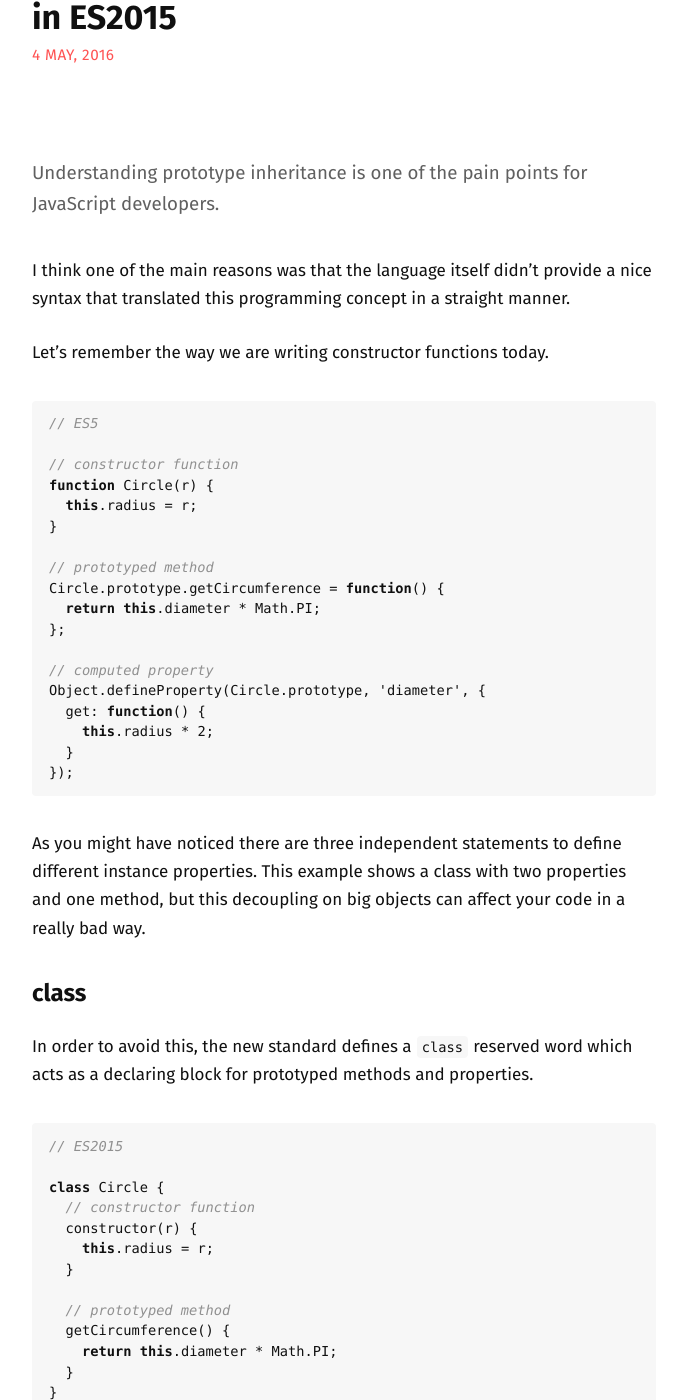
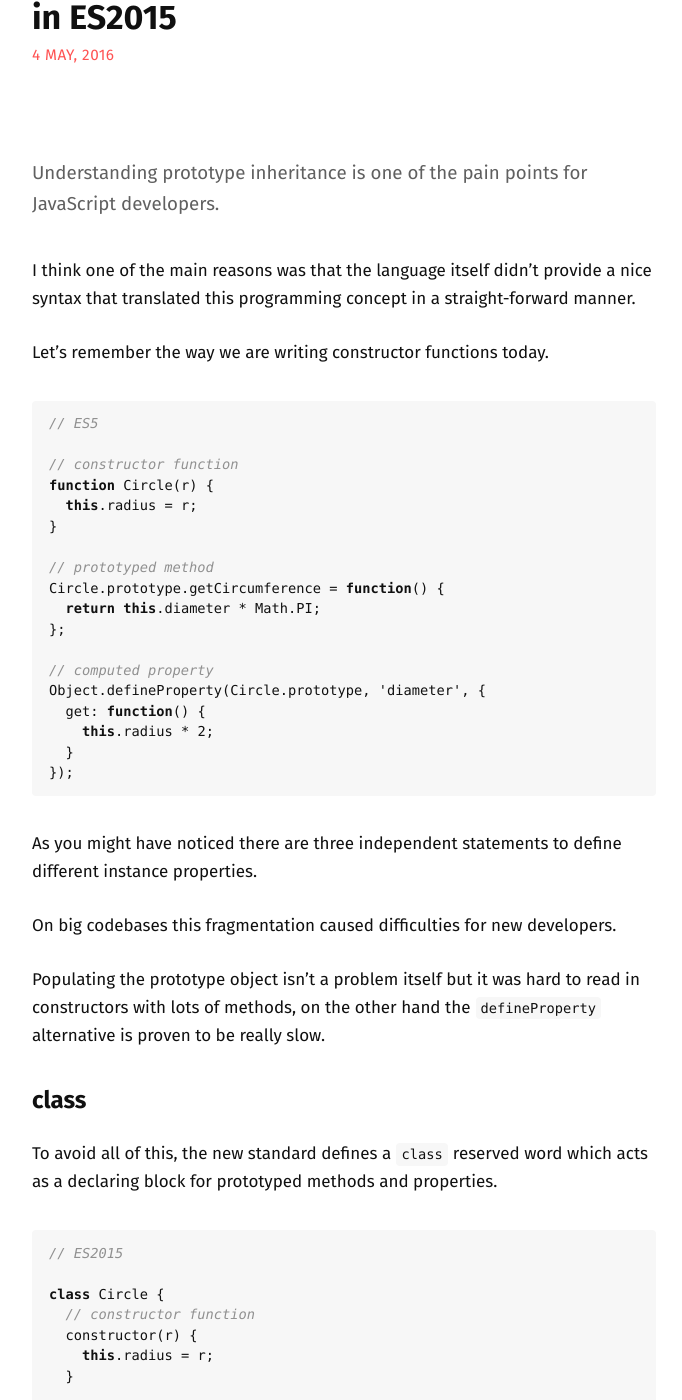
Before and after one commit to jeremenichelli/jeremenichelli.github.io, a Jekyll site: the page built from _posts/2016-05-04-classes-constructors-inheritance-es2015.md, in a window 1280 px wide and 1400 px high, scrolled down 201 px. Shown: the whole window, without its empty margins (296-978 px from the left). Built offline with Jekyll 4.4.1, drawn with Linux system fonts in a browser that asks for light colours; some of the changed text lies outside the part shown.

Commit message:
Curation on old post

````diff
--- a/_posts/2016-05-04-classes-constructors-inheritance-es2015.md
+++ b/_posts/2016-05-04-classes-constructors-inheritance-es2015.md
@@ -3,7 +3,7 @@ title: Classes, constructors and inheritance in&nbsp;ES2015
 resume: Understanding prototype inheritance is one of the pain points for JavaScript developers.
 ---
 
-I think one of the main reasons was that the language itself didn't provide a nice syntax that translated this programming concept in a straight manner.
+I think one of the main reasons was that the language itself didn't provide a nice syntax that translated this programming concept in a straight-forward manner.
 
 Let's remember the way we are writing constructor functions today.
 
@@ -28,11 +28,15 @@ Object.defineProperty(Circle.prototype, 'diameter', {
 });
 ```
 
-As you might have noticed there are three independent statements to define different instance properties. This example shows a class with two properties and one method, but this decoupling on big objects can affect your code in a really bad way.
+As you might have noticed there are three independent statements to define different instance properties.
+
+On big codebases this fragmentation caused difficulties for new developers.
+
+Populating the prototype object isn't a problem itself but it was hard to read in constructors with lots of methods, on the other hand the `defineProperty` alternative is proven to be really slow.
 
 ## class
 
-In order to avoid this, the new standard defines a `class` reserved word which acts as a declaring block for prototyped methods and properties.
+To avoid all of this, the new standard defines a `class` reserved word which acts as a declaring block for prototyped methods and properties.
 
 ```js
 // ES2015
@@ -174,6 +178,8 @@ All the code inside a class declaration is executed in *strict mode*, no way to
 
 Also, *hoisting* is not possible as it was with function expressions, you are obliged to declare a class before trying to create an instance of it.
 
+In my opinion, all these small things contribute to cleaner codebases.
+
 
 ## Wrap-up
 
````
